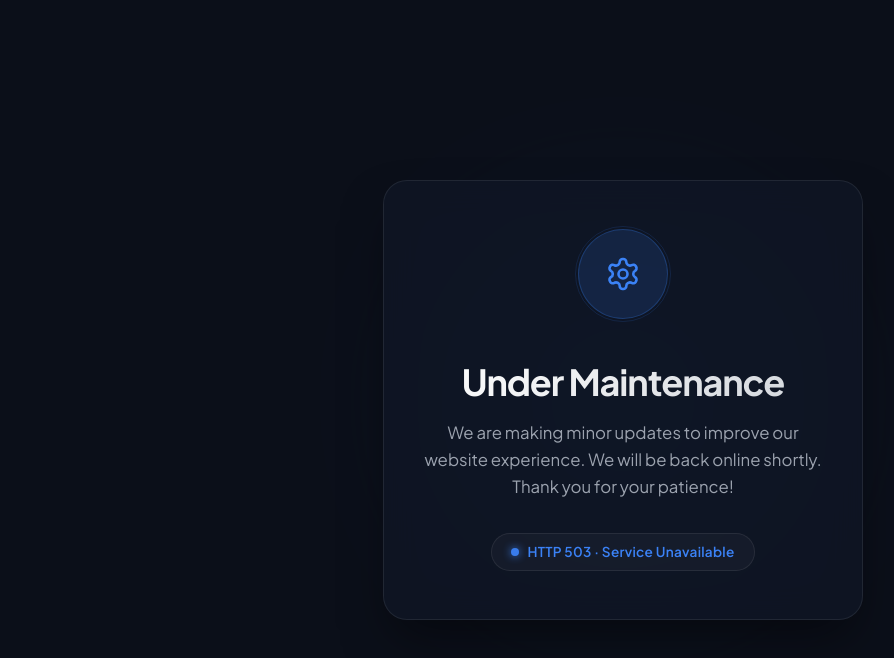
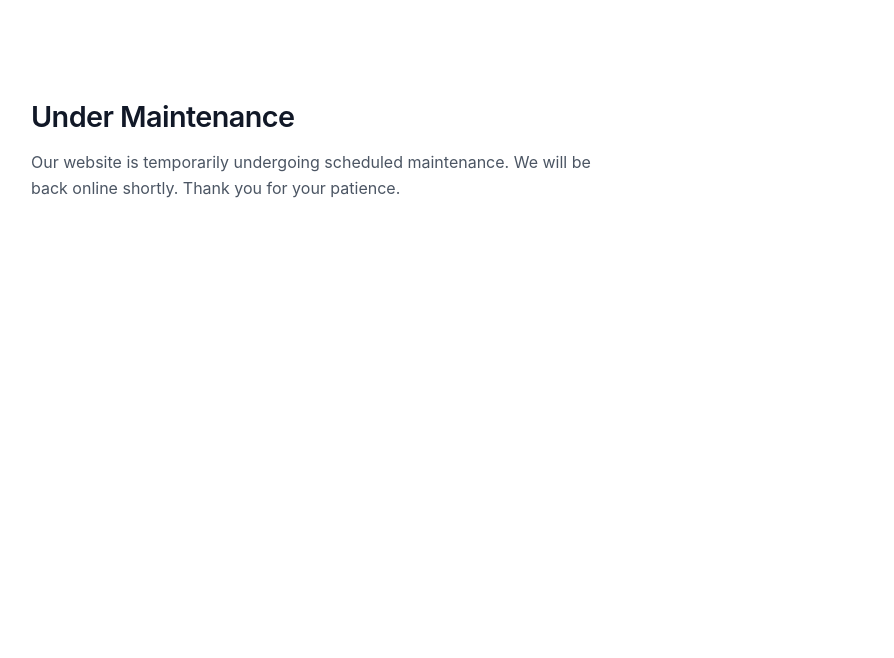
Before and after one commit to muhammedanasmp-h/uae-blizz, a website: page maintenance.html in a window 1280 px wide. Shown: the whole page, without its empty margins (17-911 px from the left). Drawn offline with Linux system fonts and the light colour scheme.

Commit message:
style: simplify maintenance page

```diff
--- a/maintenance.html
+++ b/maintenance.html
@@ -3,172 +3,32 @@
 <head>
   <meta charset="UTF-8">
   <meta name="viewport" content="width=device-width, initial-scale=1.0">
-  <title>System Maintenance - UAE Blizz</title>
-  <link rel="preconnect" href="https://fonts.googleapis.com">
-  <link rel="preconnect" href="https://fonts.gstatic.com" crossorigin>
-  <link href="https://fonts.googleapis.com/css2?family=Plus+Jakarta+Sans:wght@400;500;600;700&display=swap" rel="stylesheet">
+  <title>Under Maintenance - UAE Blizz</title>
   <style>
-    :root {
-      --bg: #0b0f19;
-      --card-bg: rgba(17, 24, 39, 0.7);
-      --border: rgba(255, 255, 255, 0.08);
-      --text: #f3f4f6;
-      --text-muted: #9ca3af;
-      --primary: #3b82f6;
-      --primary-glow: rgba(59, 130, 246, 0.15);
+    body {
+      font-family: -apple-system, BlinkMacSystemFont, "Segoe UI", Roboto, Helvetica, Arial, sans-serif;
+      background-color: #ffffff;
+      color: #1f2937;
+      padding: 5rem 3rem;
+      max-width: 600px;
+      margin: 0;
     }
-
-    * {
-      box-sizing: border-box;
-      margin: 0;
-      padding: 0;
+    h1 {
+      font-size: 1.8rem;
+      font-weight: 600;
+      margin-bottom: 1rem;
+      color: #111827;
+      letter-spacing: -0.02em;
     }
-
-    body {
-      font-family: 'Plus Jakarta Sans', sans-serif;
-      background-color: var(--bg);
-      color: var(--text);
-      display: flex;
-      align-items: center;
-      justify-content: center;
-      min-height: 100vh;
-      overflow: hidden;
-      position: relative;
-    }
-
-    /* Ambient background gradient glow */
-    body::before {
-      content: '';
-      position: absolute;
-      width: 400px;
-      height: 400px;
-      background: radial-gradient(circle, var(--primary) 0%, transparent 70%);
-      filter: blur(120px);
-      opacity: 0.15;
-      top: 50%;
-      left: 50%;
-      transform: translate(-50%, -50%);
-      pointer-events: none;
-      z-index: 0;
-    }
-
-    .maintenance-card {
-      position: relative;
-      z-index: 1;
-      width: 90%;
-      max-width: 480px;
-      padding: 3rem 2.5rem;
-      background: var(--card-bg);
-      border: 1px solid var(--border);
-      border-radius: 24px;
-      backdrop-filter: blur(16px);
-      -webkit-backdrop-filter: blur(16px);
-      text-align: center;
-      box-shadow: 0 25px 50px -12px rgba(0, 0, 0, 0.5);
-    }
-
-    .icon-wrapper {
-      position: relative;
-      width: 90px;
-      height: 90px;
-      margin: 0 auto 2.5rem;
-      background: var(--primary-glow);
-      border: 1px solid rgba(59, 130, 246, 0.25);
-      border-radius: 50%;
-      display: flex;
-      align-items: center;
-      justify-content: center;
-      color: var(--primary);
-    }
-
-    .icon-wrapper::after {
-      content: '';
-      position: absolute;
-      top: -4px;
-      left: -4px;
-      right: -4px;
-      bottom: -4px;
-      border: 1px solid rgba(59, 130, 246, 0.15);
-      border-radius: 50%;
-      animation: pulse 2.5s infinite ease-in-out;
-    }
-
-    h1 {
-      font-size: 2.25rem;
-      font-weight: 700;
-      letter-spacing: -0.03em;
-      margin-bottom: 1rem;
-      background: linear-gradient(135deg, #ffffff 0%, #d1d5db 100%);
-      -webkit-background-clip: text;
-      -webkit-text-fill-color: transparent;
-    }
-
     p {
-      font-size: 1.05rem;
+      font-size: 1rem;
       line-height: 1.6;
-      color: var(--text-muted);
-      margin-bottom: 2rem;
-    }
-
-    .status-badge {
-      display: inline-flex;
-      align-items: center;
-      gap: 0.5rem;
-      padding: 0.6rem 1.2rem;
-      background: rgba(255, 255, 255, 0.03);
-      border: 1px solid var(--border);
-      border-radius: 9999px;
-      font-size: 0.85rem;
-      font-weight: 600;
-      color: var(--primary);
-      letter-spacing: 0.02em;
-    }
-
-    .status-dot {
-      width: 8px;
-      height: 8px;
-      background-color: var(--primary);
-      border-radius: 50%;
-      box-shadow: 0 0 8px var(--primary);
-      animation: blink 1.5s infinite alternate;
-    }
-
-    @keyframes pulse {
-      0% {
-        transform: scale(1);
-        opacity: 1;
-      }
-      50% {
-        transform: scale(1.15);
-        opacity: 0.4;
-      }
-      100% {
-        transform: scale(1.25);
-        opacity: 0;
-      }
-    }
-
-    @keyframes blink {
-      0% { opacity: 0.4; }
-      100% { opacity: 1; }
+      color: #4b5563;
     }
   </style>
 </head>
 <body>
-  <div class="maintenance-card">
-    <div class="icon-wrapper">
-      <!-- Premium Cog/Wrench Icon SVG -->
-      <svg xmlns="http://www.w3.org/2000/svg" width="36" height="36" viewBox="0 0 24 24" fill="none" stroke="currentColor" stroke-width="1.75" stroke-linecap="round" stroke-linejoin="round">
-        <path d="M12.22 2h-.44a2 2 0 0 0-2 2v.18a2 2 0 0 1-1 1.73l-.43.25a2 2 0 0 1-2 0l-.15-.08a2 2 0 0 0-2.73.73l-.22.38a2 2 0 0 0 .73 2.73l.15.1a2 2 0 0 1 1 1.72v.51a2 2 0 0 1-1 1.74l-.15.09a2 2 0 0 0-.73 2.73l.22.38a2 2 0 0 0 2.73.73l.15-.08a2 2 0 0 1 2 0l.43.25a2 2 0 0 1 1 1.73V20a2 2 0 0 0 2 2h.44a2 2 0 0 0 2-2v-.18a2 2 0 0 1 1-1.73l.43-.25a2 2 0 0 1 2 0l.15.08a2 2 0 0 0 2.73-.73l.22-.39a2 2 0 0 0-.73-2.73l-.15-.08a2 2 0 0 1-1-1.74v-.5a2 2 0 0 1 1-1.74l.15-.1a2 2 0 0 0 .73-2.73l-.22-.38a2 2 0 0 0-2.73-.73l-.15.08a2 2 0 0 1-2 0l-.43-.25a2 2 0 0 1-1-1.73V4a2 2 0 0 0-2-2z"/>
-        <circle cx="12" cy="12" r="3"/>
-      </svg>
-    </div>
-    <h1>Under Maintenance</h1>
-    <p>We are making minor updates to improve our website experience. We will be back online shortly. Thank you for your patience!</p>
-    <div class="status-badge">
-      <span class="status-dot"></span>
-      HTTP 503 · Service Unavailable
-    </div>
-  </div>
+  <h1>Under Maintenance</h1>
+  <p>Our website is temporarily undergoing scheduled maintenance. We will be back online shortly. Thank you for your patience.</p>
 </body>
 </html>
```
